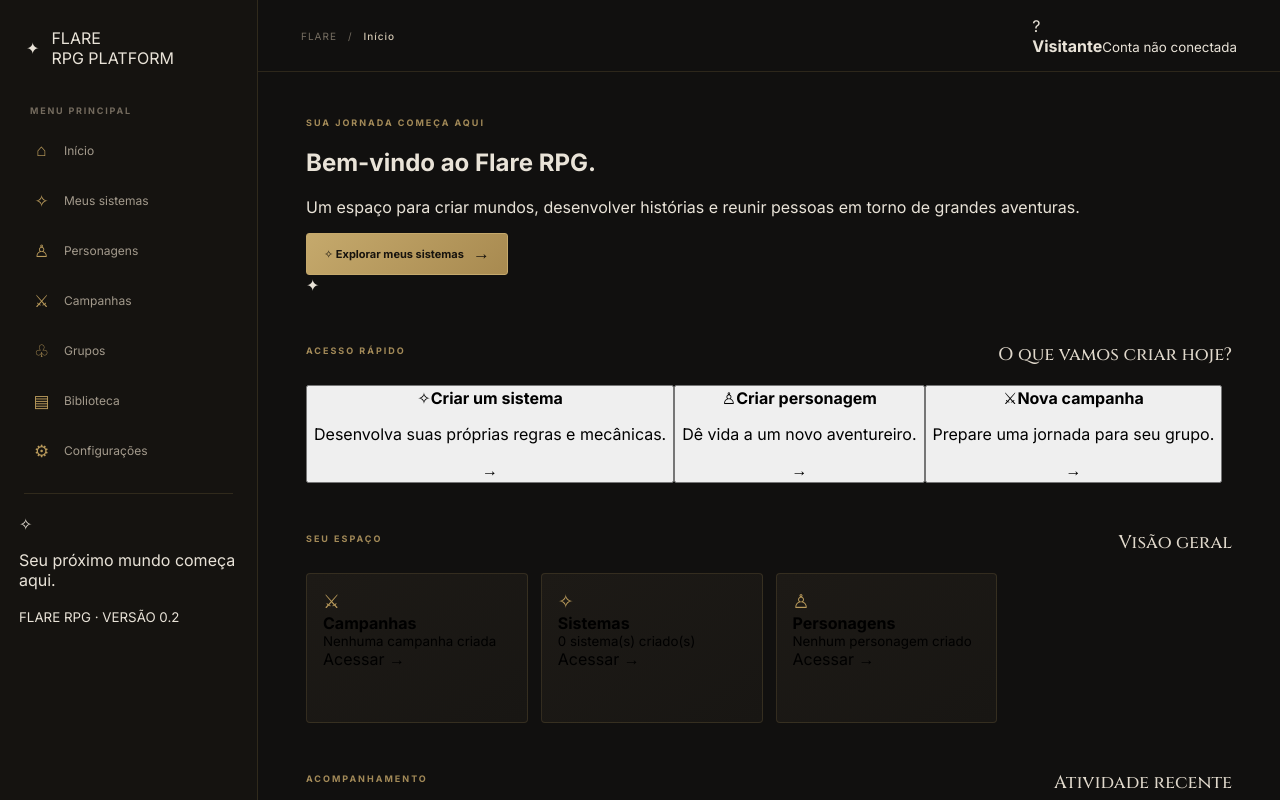
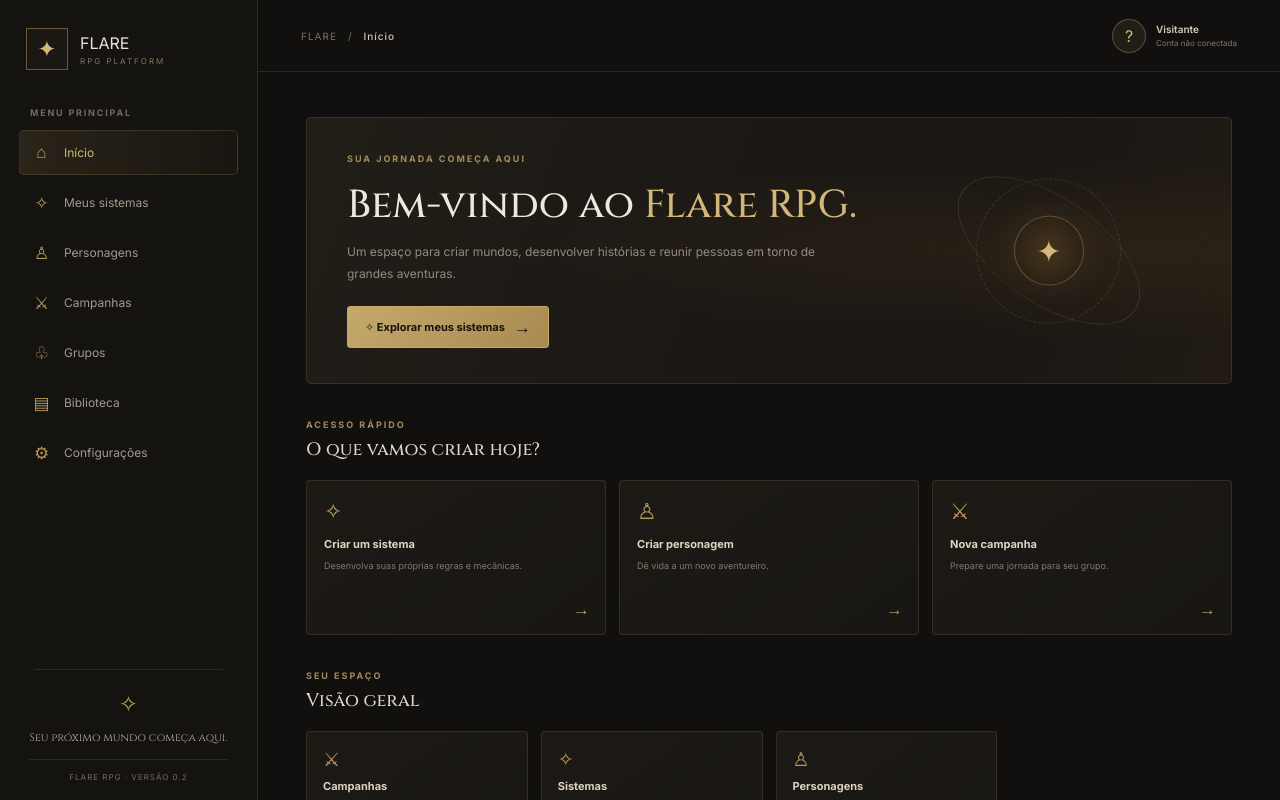
Before and after one commit to fudencioo-rds/Flare-RPG, a React (Vite) app: page / in a window 1280 px wide. Shown: the top 800 px of the page. Built offline with nearby package versions, Linux system fonts and the light colour scheme.

Commit message:
Update styles.css

```diff
--- a/src/styles.css
+++ b/src/styles.css
@@ -1592,3 +1592,555 @@ p {
     padding: 12px;
   }
 }
+
+/* =====================================
+   COMPATIBILIDADE COM O APP.TSX ATUAL
+   ===================================== */
+
+/* MENU LATERAL */
+
+.sidebar-backdrop {
+  display: none;
+}
+
+.nav-item.active {
+  color: var(--gold-light);
+  border-color: rgba(185, 154, 91, 0.2);
+  background: linear-gradient(
+    90deg,
+    rgba(185, 154, 91, 0.13),
+    rgba(185, 154, 91, 0.025)
+  );
+}
+
+.brand-emblem {
+  width: 42px;
+  height: 42px;
+  display: grid;
+  flex-shrink: 0;
+  place-items: center;
+  color: var(--gold-light);
+  border: 1px solid rgba(185, 154, 91, 0.5);
+  background: #1b1814;
+  font-size: 23px;
+}
+
+.brand-subtitle {
+  display: block;
+  margin-top: 3px;
+  color: #82745c;
+  font-size: 8px;
+  letter-spacing: 2px;
+}
+
+.sidebar-footer {
+  margin-top: auto;
+  padding: 0 10px;
+  text-align: center;
+}
+
+.footer-star {
+  color: var(--gold);
+  font-size: 23px;
+}
+
+.sidebar-footer p {
+  color: #b6ad9f;
+  font-family: "Cinzel", serif;
+  font-size: 11px;
+  line-height: 1.7;
+}
+
+.sidebar-footer small {
+  display: block;
+  padding-top: 12px;
+  color: #746b5e;
+  border-top: 1px solid var(--border);
+  font-size: 8px;
+  letter-spacing: 1px;
+}
+
+/* CONTA NO TOPO */
+
+.account {
+  display: flex;
+  align-items: center;
+  gap: 10px;
+}
+
+.account > div:last-child {
+  display: flex;
+  flex-direction: column;
+  gap: 3px;
+}
+
+.account strong {
+  color: #d8cdbb;
+  font-size: 10px;
+  font-weight: 600;
+}
+
+.account small {
+  color: #81786c;
+  font-size: 8px;
+}
+
+.account-avatar {
+  width: 34px;
+  height: 34px;
+  display: grid;
+  place-items: center;
+  color: var(--gold-light);
+  border: 1px solid rgba(185, 154, 91, 0.4);
+  border-radius: 50%;
+  background: #211d17;
+}
+
+/* BOAS-VINDAS */
+
+.welcome-section {
+  min-height: 260px;
+  position: relative;
+  display: flex;
+  align-items: center;
+  overflow: hidden;
+  padding: 35px 40px;
+  border: 1px solid var(--border);
+  border-radius: 5px;
+  background:
+    radial-gradient(
+      ellipse at 80% 50%,
+      rgba(117, 82, 39, 0.17),
+      transparent 48%
+    ),
+    linear-gradient(110deg, #211d17, #191613 70%, #211b14);
+}
+
+.welcome-content {
+  max-width: 550px;
+  position: relative;
+  z-index: 2;
+}
+
+.welcome-content h1 {
+  margin: 15px 0 9px;
+  color: #eee7dc;
+  font-family: "Cinzel", serif;
+  font-size: clamp(29px, 3.2vw, 39px);
+  font-weight: 500;
+}
+
+.welcome-content h1 span {
+  color: var(--gold-light);
+}
+
+.welcome-content > p {
+  max-width: 500px;
+  margin: 0 0 22px;
+  color: #948b7e;
+  font-size: 12px;
+  line-height: 1.8;
+}
+
+.welcome-decoration {
+  width: 235px;
+  height: 235px;
+  position: absolute;
+  top: 50%;
+  right: 7%;
+  display: grid;
+  place-items: center;
+  transform: translateY(-50%);
+}
+
+.decoration-ring {
+  position: absolute;
+  border: 1px solid rgba(185, 154, 91, 0.2);
+  border-radius: 50%;
+}
+
+.ring-one {
+  width: 210px;
+  height: 210px;
+  transform: rotate(35deg) scaleY(0.5);
+}
+
+.ring-two {
+  width: 145px;
+  height: 145px;
+  border-style: dashed;
+  transform: rotate(-35deg);
+}
+
+.decoration-core {
+  width: 70px;
+  height: 70px;
+  display: grid;
+  place-items: center;
+  color: var(--gold-light);
+  border: 1px solid rgba(185, 154, 91, 0.4);
+  border-radius: 50%;
+  background: radial-gradient(circle, #46351d, #211a12);
+  box-shadow: 0 0 35px rgba(185, 154, 91, 0.13);
+  font-size: 30px;
+}
+
+/* SEÇÕES E CARTÕES */
+
+.content-section {
+  margin-top: 35px;
+}
+
+.content-section .section-heading {
+  display: block;
+  margin: 0 0 18px;
+}
+
+.content-section .section-heading h2 {
+  margin: 7px 0 0;
+  color: #e0d8cb;
+  font-family: "Cinzel", serif;
+  font-size: 18px;
+  font-weight: 500;
+}
+
+.quick-grid {
+  display: grid;
+  grid-template-columns: repeat(3, minmax(0, 1fr));
+  gap: 13px;
+}
+
+.quick-card {
+  min-height: 155px;
+  position: relative;
+  display: flex;
+  flex-direction: column;
+  align-items: flex-start;
+  padding: 17px;
+  color: var(--text);
+  border: 1px solid var(--border);
+  border-radius: 4px;
+  background: linear-gradient(145deg, #1d1a16, #181613);
+  text-align: left;
+  transition: 0.2s ease;
+}
+
+.quick-card:hover {
+  border-color: rgba(185, 154, 91, 0.4);
+  background: #211d17;
+  transform: translateY(-2px);
+}
+
+.quick-icon {
+  margin-bottom: 13px;
+  color: var(--gold);
+  font-size: 22px;
+}
+
+.quick-card strong {
+  color: #e0d5c3;
+  font-size: 11px;
+}
+
+.quick-card p {
+  max-width: 220px;
+  margin: 7px 0 0;
+  color: #82796d;
+  font-size: 9px;
+  line-height: 1.7;
+}
+
+.card-arrow {
+  position: absolute;
+  right: 15px;
+  bottom: 14px;
+  color: var(--gold);
+  font-size: 17px;
+}
+
+.overview-card {
+  align-items: flex-start;
+  color: var(--text);
+  text-align: left;
+}
+
+.overview-card strong {
+  margin-top: 8px;
+  color: #ddd2c0;
+  font-size: 11px;
+}
+
+.overview-card small {
+  margin-top: 5px;
+  color: #81786c;
+  font-size: 9px;
+}
+
+.overview-link {
+  margin-top: auto;
+  padding-top: 12px;
+  color: var(--gold-light);
+  font-size: 9px;
+}
+
+.empty-activity {
+  min-height: 145px;
+  display: flex;
+  flex-direction: column;
+  align-items: center;
+  justify-content: center;
+  padding: 22px;
+  border: 1px dashed rgba(185, 154, 91, 0.18);
+  border-radius: 4px;
+  background: rgba(255, 255, 255, 0.012);
+  text-align: center;
+}
+
+.empty-activity > span {
+  color: #9a8050;
+  font-size: 24px;
+}
+
+.empty-activity strong {
+  margin: 10px 0 5px;
+  color: #c9bdab;
+  font-family: "Cinzel", serif;
+  font-size: 13px;
+  font-weight: 500;
+}
+
+.empty-activity p {
+  margin: 0;
+  color: #81786c;
+  font-size: 10px;
+}
+
+/* LISTA DE SISTEMAS */
+
+.systems-toolbar > span {
+  color: #a18a5c;
+  font-size: 10px;
+}
+
+.systems-toolbar > small {
+  color: #777064;
+  font-size: 8px;
+  letter-spacing: 1px;
+}
+
+.systems-empty > span {
+  color: var(--gold-light);
+  font-size: 30px;
+}
+
+.system-card-icon {
+  width: 44px;
+  height: 44px;
+  display: grid;
+  flex-shrink: 0;
+  place-items: center;
+  color: var(--gold-light);
+  border: 1px solid rgba(185, 154, 91, 0.3);
+  border-radius: 3px;
+  background: rgba(185, 154, 91, 0.07);
+  font-size: 22px;
+}
+
+.system-card-title {
+  display: flex;
+  align-items: center;
+  flex-wrap: wrap;
+  gap: 10px;
+}
+
+.system-card-title h2 {
+  margin: 0;
+  color: #e6ddcf;
+  font-family: "Cinzel", serif;
+  font-size: 17px;
+  font-weight: 500;
+}
+
+.visibility-tag.public {
+  color: #9ab18b;
+  border-color: rgba(154, 177, 139, 0.22);
+  background: rgba(154, 177, 139, 0.07);
+}
+
+.system-metadata {
+  display: flex;
+  flex-wrap: wrap;
+  gap: 15px;
+  margin-top: 14px;
+  color: #82796d;
+  font-size: 9px;
+}
+
+.delete-button {
+  width: 30px;
+  height: 30px;
+  flex-shrink: 0;
+  color: #8e776e;
+  border: 1px solid transparent;
+  border-radius: 3px;
+  background: transparent;
+  font-size: 22px;
+}
+
+.delete-button:hover {
+  color: #d18b7c;
+  border-color: rgba(209, 139, 124, 0.2);
+  background: rgba(209, 139, 124, 0.07);
+}
+
+/* CRIADOR DE SISTEMAS */
+
+.creation-heading {
+  margin: 22px 0 25px;
+}
+
+.creation-heading h1 {
+  margin: 12px 0 8px;
+  color: #e7dece;
+  font-family: "Cinzel", serif;
+  font-size: 25px;
+  font-weight: 500;
+}
+
+.creation-heading p {
+  max-width: 580px;
+  margin: 0;
+  color: #908678;
+  font-size: 11px;
+  line-height: 1.8;
+}
+
+.progress-step.active {
+  color: var(--gold-light);
+}
+
+.progress-step.active > span {
+  color: #17130d;
+  border-color: var(--gold);
+  background: var(--gold);
+}
+
+.form-heading {
+  display: flex;
+  align-items: center;
+  gap: 13px;
+  margin-bottom: 23px;
+}
+
+.form-heading > span {
+  width: 32px;
+  height: 32px;
+  display: grid;
+  flex-shrink: 0;
+  place-items: center;
+  color: var(--gold-light);
+  border: 1px solid rgba(185, 154, 91, 0.3);
+  border-radius: 3px;
+  background: rgba(185, 154, 91, 0.08);
+  font-family: "Cinzel", serif;
+  font-size: 12px;
+}
+
+.form-heading h2 {
+  margin: 0;
+  color: #ddd2c0;
+  font-family: "Cinzel", serif;
+  font-size: 14px;
+  font-weight: 500;
+}
+
+.visibility-option {
+  flex-wrap: wrap;
+}
+
+.visibility-icon {
+  color: var(--gold);
+  font-size: 21px;
+}
+
+/* RESPONSIVIDADE EXTRA */
+
+@media (max-width: 760px) {
+  .sidebar-backdrop {
+    position: fixed;
+    z-index: 19;
+    inset: 0;
+    display: block;
+    border: 0;
+    background: rgba(0, 0, 0, 0.65);
+  }
+
+  .account > div:last-child {
+    display: none;
+  }
+
+  .welcome-section {
+    min-height: 240px;
+    padding: 27px 22px;
+  }
+
+  .welcome-content {
+    max-width: 100%;
+  }
+
+  .welcome-content h1 {
+    font-size: 27px;
+  }
+
+  .welcome-content > p {
+    max-width: 290px;
+    font-size: 10px;
+  }
+
+  .welcome-decoration {
+    right: -85px;
+    opacity: 0.22;
+  }
+
+  .quick-grid {
+    grid-template-columns: 1fr;
+    gap: 9px;
+  }
+
+  .quick-card {
+    min-height: 125px;
+  }
+
+  .system-card-icon {
+    width: 36px;
+    height: 36px;
+    font-size: 18px;
+  }
+
+  .system-card-title h2 {
+    font-size: 15px;
+  }
+
+  .system-metadata {
+    gap: 10px;
+  }
+
+  .creation-heading h1 {
+    font-size: 21px;
+  }
+}
+
+@media (max-width: 380px) {
+  .welcome-decoration {
+    display: none;
+  }
+
+  .system-card {
+    gap: 9px;
+    padding: 12px;
+  }
+
+  .system-card-title {
+    gap: 6px;
+  }
+  }
```
